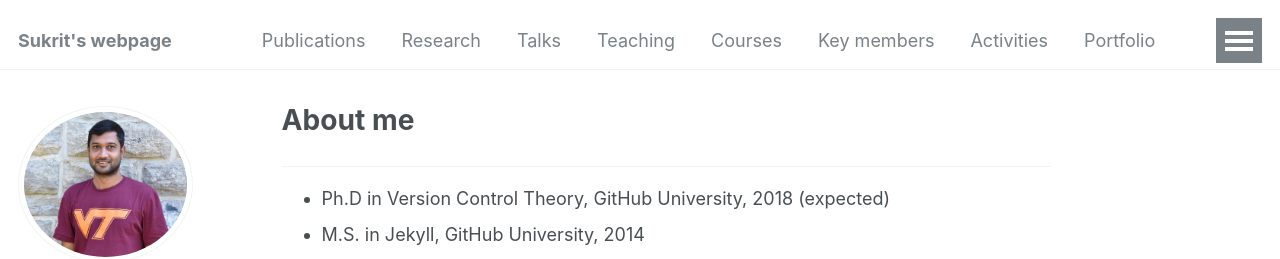
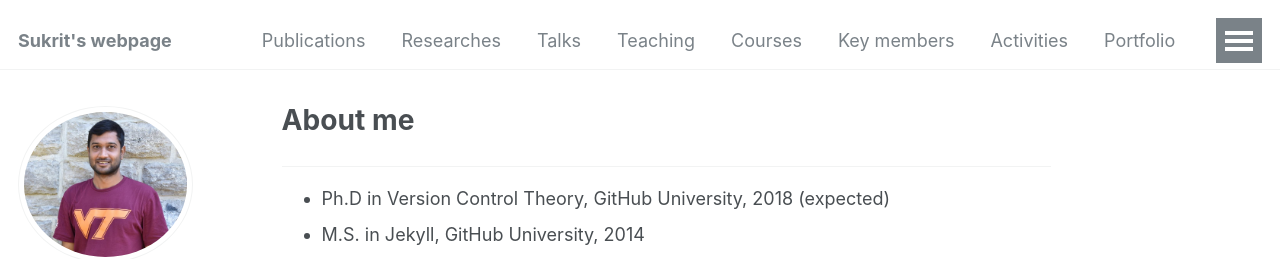
Before and after one commit to Sukritvt/Sukritvt.github.io, a Jekyll site: the page built from _pages/about.md, in a window 1280 px wide. Shown: the top 259 px of the page. Built offline with Jekyll 4.4.1, drawn with Linux system fonts in a browser that asks for light colours; some web fonts are replaced.

Commit message:
Update navigation.yml

```diff
--- a/_data/navigation.yml
+++ b/_data/navigation.yml
@@ -3,7 +3,7 @@ main:
   - title: "Publications"
     url: /publications/
 
-  - title: "Research"
+  - title: "Researches"
     url: /researches/
 
   - title: "Talks"
```
